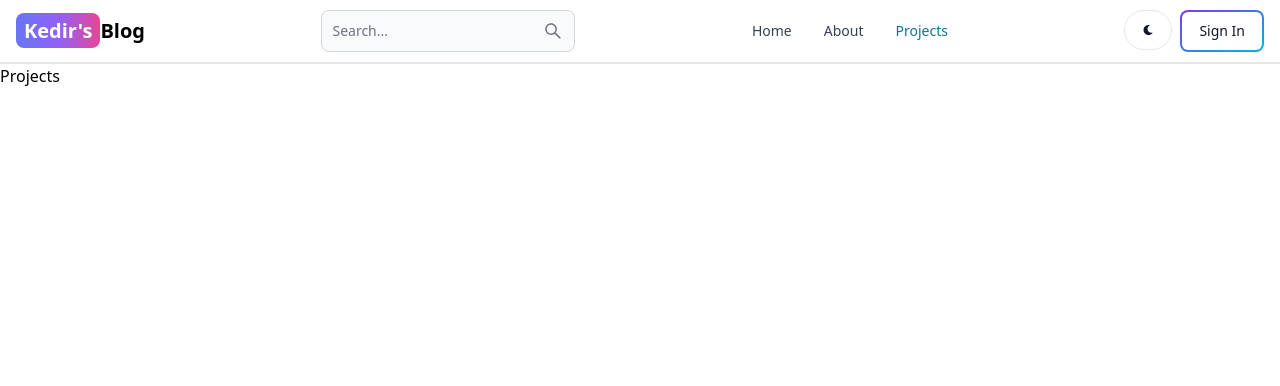
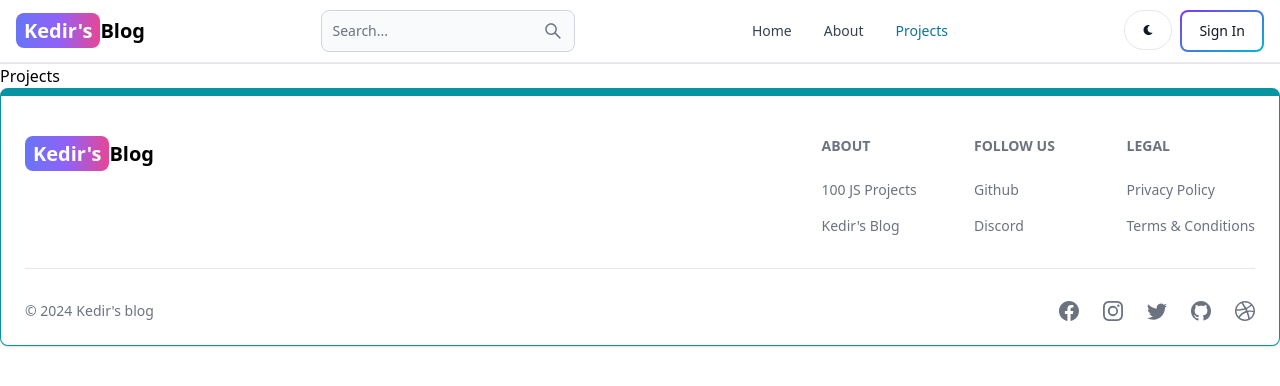
Before and after one commit to keddo/MERN-Blog, a React (Vite) app in the folder client/: page /projects in a window 1280 px wide. Shown: the top 386 px of the page. Built offline with nearby package versions, Linux system fonts and the light colour scheme.

Commit message:
footer section added

```diff
--- a/client/src/App.jsx
+++ b/client/src/App.jsx
@@ -7,6 +7,7 @@
 import Projects from './Projects'
 import About from './About'
 import Header from './components/Header'
+import FooterCom from './Footer'
 export default function App() {
   return (
     <BrowserRouter>
@@ -19,6 +20,7 @@
         <Route path='/dashboard' element={<Dashboard/>}/>
         <Route path='/projects' element={<Projects/>}/>
       </Routes>
+      <FooterCom/>
     </BrowserRouter>
   )
 }
--- /dev/null
+++ b/client/src/Footer.jsx
@@ -0,0 +1,81 @@
+import { Footer } from 'flowbite-react';
+import { Link } from 'react-router-dom';
+import { BsFacebook, BsInstagram, BsTwitter, BsGithub, BsDribbble } from 'react-icons/bs';
+export default function FooterCom() {
+  return (
+    <Footer container className='border border-t-8 border-teal-500'>
+      <div className='w-full max-w-7xl mx-auto'>
+        <div className='grid w-full justify-between sm:flex md:grid-cols-1'>
+          <div className='mt-5'>
+            <Link
+              to='/'
+              className='self-center whitespace-nowrap text-lg sm:text-xl font-semibold dark:text-white'
+            >
+              <span className='px-2 py-1 bg-gradient-to-r from-indigo-500 via-purple-500 to-pink-500 rounded-lg text-white'>
+                Kedir's
+              </span>
+              Blog
+            </Link>
+          </div>
+          <div className='grid grid-cols-2 gap-8 mt-4 sm:grid-cols-3 sm:gap-6'>
+            <div>
+              <Footer.Title title='About' />
+              <Footer.LinkGroup col>
+                <Footer.Link
+                  href='https://www.100jsprojects.com'
+                  target='_blank'
+                  rel='noopener noreferrer'
+                >
+                  100 JS Projects
+                </Footer.Link>
+                <Footer.Link
+                  href='/about'
+                  target='_blank'
+                  rel='noopener noreferrer'
+                >
+                  Kedir's Blog
+                </Footer.Link>
+              </Footer.LinkGroup>
+            </div>
+            <div>
+              <Footer.Title title='Follow us' />
+              <Footer.LinkGroup col>
+                <Footer.Link
+                  href='https://www.github.com/keddo'
+                  target='_blank'
+                  rel='noopener noreferrer'
+                >
+                  Github
+                </Footer.Link>
+                <Footer.Link href='#'>Discord</Footer.Link>
+              </Footer.LinkGroup>
+            </div>
+            <div>
+              <Footer.Title title='Legal' />
+              <Footer.LinkGroup col>
+                <Footer.Link href='#'>Privacy Policy</Footer.Link>
+                <Footer.Link href='#'>Terms &amp; Conditions</Footer.Link>
+              </Footer.LinkGroup>
+            </div>
+          </div>
+        </div>
+        <Footer.Divider />
+        <div className='w-full sm:flex sm:items-center sm:justify-between'>
+          <Footer.Copyright
+            href='#'
+            by="Kedir's blog"
+            year={new Date().getFullYear()}
+          />
+          <div className="flex gap-6 sm:mt-0 mt-4 sm:justify-center">
+            <Footer.Icon href='#' icon={BsFacebook}/>
+            <Footer.Icon href='#' icon={BsInstagram}/>
+            <Footer.Icon href='#' icon={BsTwitter}/>
+            <Footer.Icon href='https://github.com/keddo' icon={BsGithub}/>
+            <Footer.Icon href='#' icon={BsDribbble}/>
+
+          </div>
+        </div>
+      </div>
+    </Footer>
+  );
+}
```
